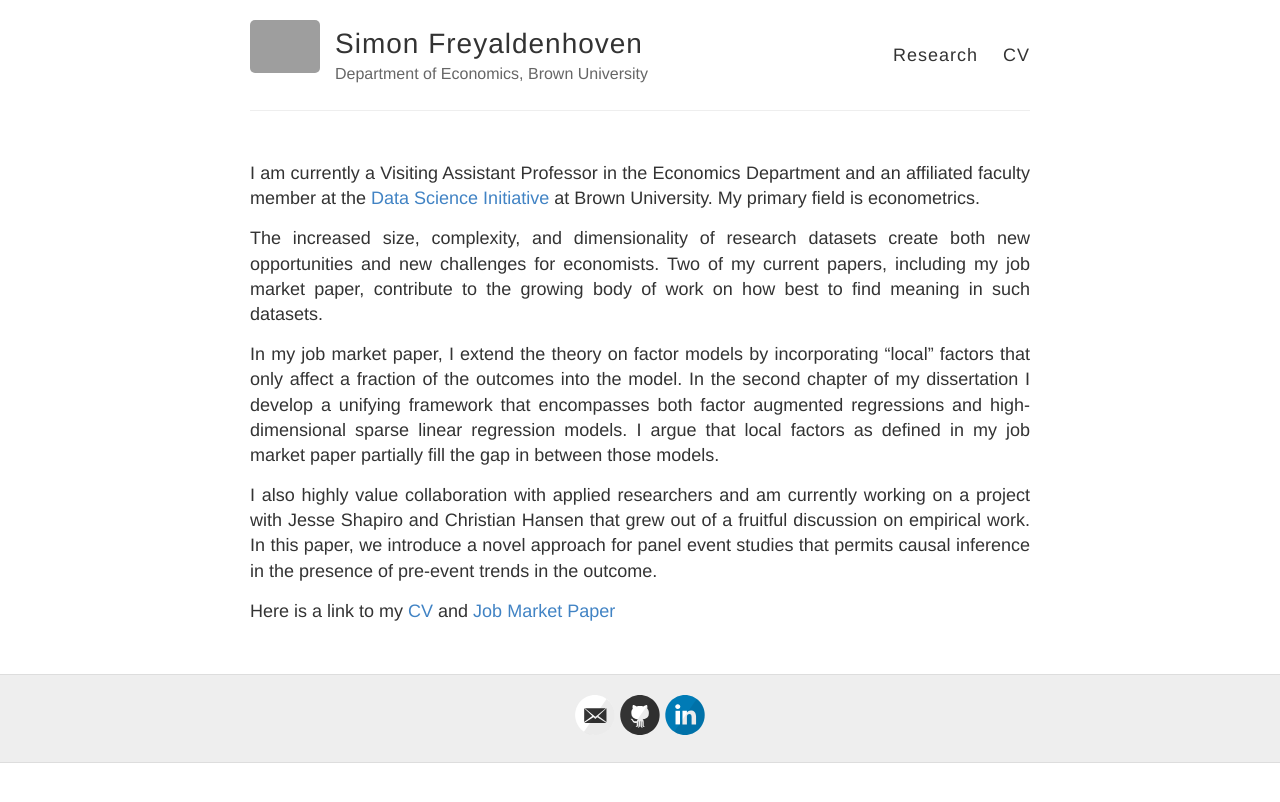
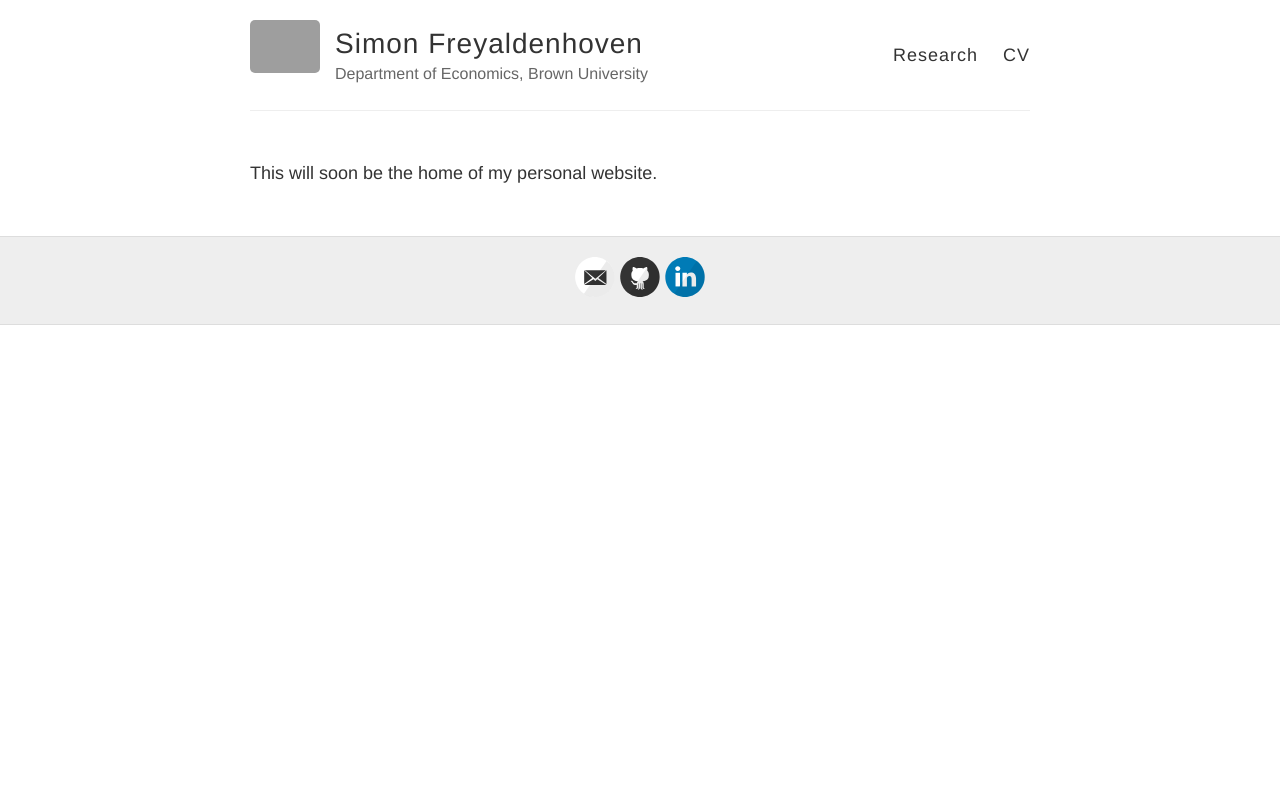
Before and after one commit to cadencewillse/cadencewillse.github.io, a Jekyll site: the page built from index.md, in a window 1280 px wide. Shown: the top 802 px of the page. Built offline with Jekyll 4.4.1, drawn with Linux system fonts in a browser that asks for light colours; grey boxes are pictures that could not be loaded.

Commit message:
Update index.md

```diff
--- a/index.md
+++ b/index.md
@@ -2,12 +2,4 @@
 layout: default
 ---
 
-I am currently a Visiting Assistant Professor in the Economics Department and an affiliated faculty member at the [Data Science Initiative](https://www.brown.edu/initiatives/data-science/) at Brown University. My primary field is econometrics.
-
-The increased size, complexity, and dimensionality of research datasets create both new opportunities and new challenges for economists. Two of my current papers, including my job market paper, contribute to the growing body of work on how best to find meaning in such datasets.
-
-In my job market paper, I extend the theory on factor models by incorporating “local” factors that only affect a fraction of the outcomes into the model. In the second chapter of my dissertation I develop a unifying framework that encompasses both factor augmented regressions and high-dimensional sparse linear regression models. I argue that local factors as defined in my job market paper partially fill the gap in between those models.
-
-I also highly value collaboration with applied researchers and am currently working on a project with Jesse Shapiro and Christian Hansen that grew out of a fruitful discussion on empirical work. In this paper, we introduce a novel approach for panel event studies that permits causal inference in the presence of pre-event trends in the outcome.
-
-Here is a link to my <a href="https://docs.google.com/gview?url=https://simonfreyaldenhoven.github.io/CV/CV_Simon_Freyaldenhoven.pdf&embedded=true" target="_blank">CV</a> and <a href="https://docs.google.com/gview?url=https://simonfreyaldenhoven.github.io/papers/Freyaldenhoven_JMP.pdf&embedded=true" target="_blank">Job Market Paper</a>
+This will soon be the home of my personal website.
```
